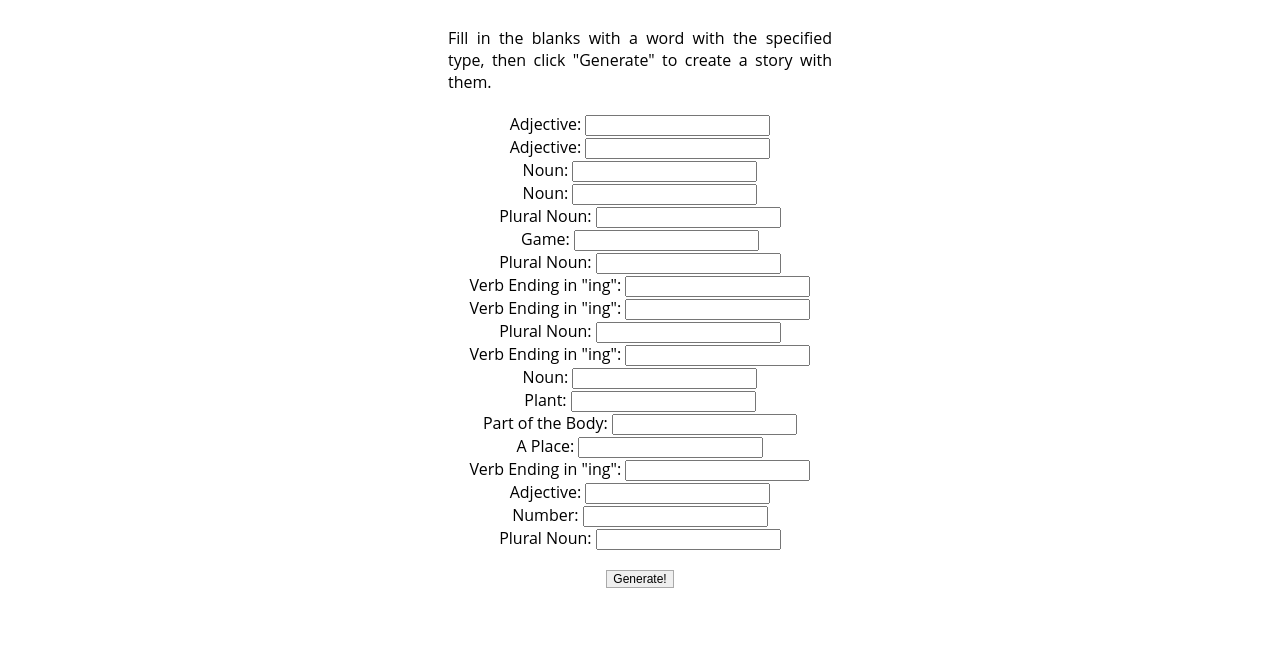
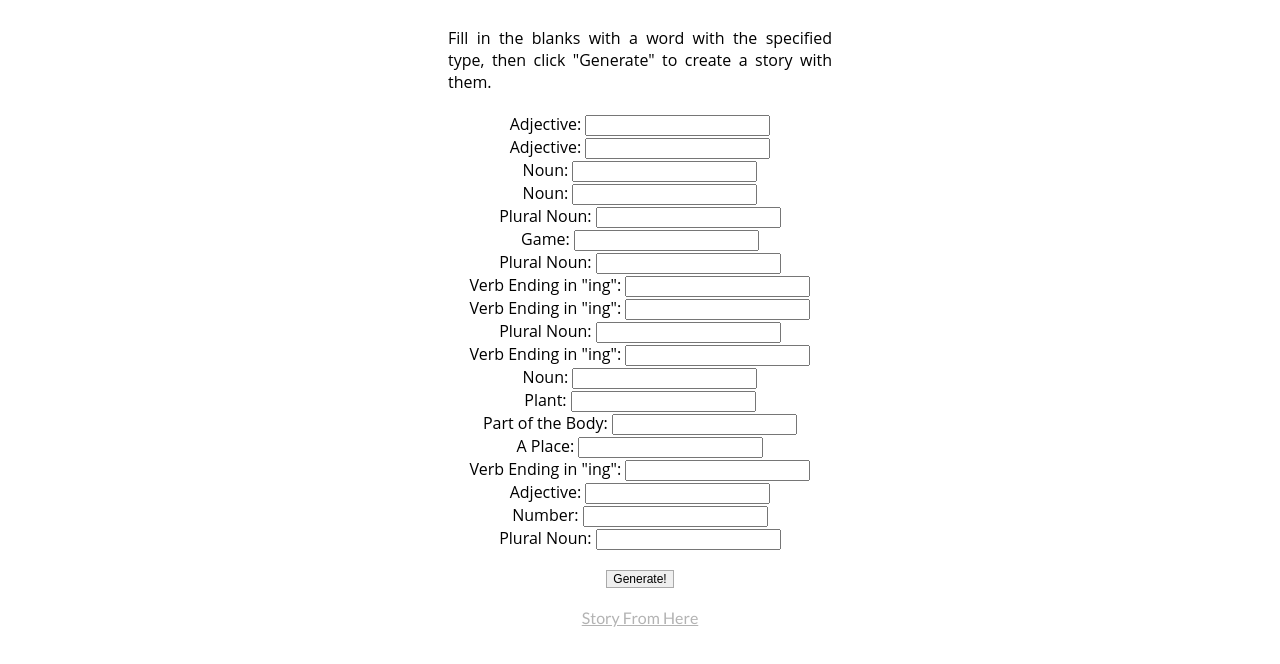
Before and after one commit to EncryptedCookie/encryptedcookie.github.io, a plain HTML site: page mad-libs.html in a window 1280 px wide. Shown: the part 134-798 px from the top of the page. Drawn offline with Linux system fonts and the light colour scheme; a web font is replaced by a local one.

Commit message:
Added link to Mad Libs story source
Added a link under the "Generate" button to where I got the story used on the page from

```diff
--- a/mad-libs.html
+++ b/mad-libs.html
@@ -99,6 +99,9 @@
 </form>
 </div>
 <div id="story"></div>
+<div class="source-container">
+    <a class="mad-libs-source" href="http://www.madlibs.com/content/uploads/2016/04/VacationFun_ML_2009_pg15.pdf">Story From Here</a>
+</div>
 
 <script>
     window.onload = function () {
--- a/style.css
+++ b/style.css
@@ -119,7 +119,7 @@ p {
     text-align: center;
 }
 
-.unicode-maze-source {
+.unicode-maze-source, .mad-libs-source {
     color: #b3b3b3;
     font-family: "Lato", sans-serif;
 }
```
